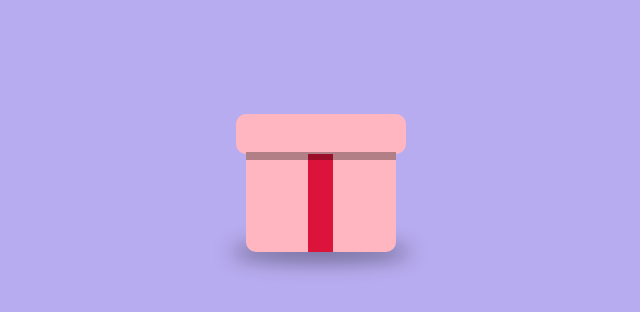
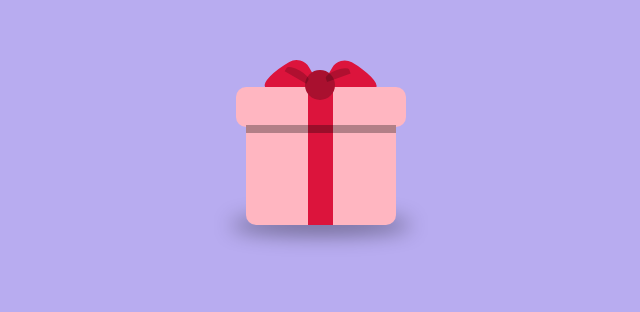
Before and after one commit to constantineeeeee/february-24-testing, a plain HTML site: page index.html in a window 1280 px wide. Shown: the part 248-560 px from the top of the page, without its empty margins (319-959 px from the left). Drawn offline with Linux system fonts and the light colour scheme; grey boxes are pictures that could not be loaded.

Commit message:
finish gift asset

```diff
--- a/index.html
+++ b/index.html
@@ -9,10 +9,26 @@
 </head>
 <body>
   <div class="container">
+
+    <div class="letter">
+      <div class="text">
+        <strong>Lorem Ipsum,</strong>
+        <img src="assets/Tobi1.png" alt="">
+        <p>
+          Lorem Ipsum
+        </p>
+        <p class="lowy">lowy</p>
+      </div>
+    </div>
+
     <div class="gift">
       <input type="checkbox" id="click">
-      <label for="clock" class="click"></label>
+      <label for="click" class="click"></label>
+      <div class="tape"></div>
       <div class="shadow"></div>
+
+
+
     </div>
   </div>
 
--- /dev/null
+++ b/script.js
@@ -0,0 +1,3 @@
+document.addEventListener("DOMContentLoaded", () => {
+
+});
--- a/style.css
+++ b/style.css
@@ -59,6 +59,18 @@ body {
   box-shadow: inset 0 8px rgba(0,0,0,0.3);
 }
 
+.letter {
+  /* display: none; */
+  z-index: -3;
+  /* background: #FAF9F6; */
+  background: white;
+  transition: 0.5s;
+}
+
+img {
+  width: 10px;
+}
+
 #click {
   display: none;
 }
@@ -78,5 +90,91 @@ body {
 .click::before {
   position: absolute;
   content: '';
+  width: 25px;
+  height: 40px;
+  background: crimson;
+  left: 72px;
+}
 
+.tape {
+  position: absolute;
+  background: crimson;
+  width: 2.5em;
+  height: 3em;
+  left: 25px;
+  top: -65px;
+  border-radius: 1.5em 0 3em 1em/ 1.5em 0 3em 3.5em;
+  transform: rotate(60deg);
+  z-index: -1;
+  transition: 0.5s;
 }
+
+.tape::before {
+  position: absolute;
+  content: '';
+  background: crimson;
+  width: 2.5em;
+  height: 3em;
+  left: 30px;
+  border-radius: 0 1.5em 1em 3em/0 1.5em 3.5em 3em;
+  top: -51px;
+  transform: rotate(-120deg)
+}
+
+.shadow {
+  position: absolute;
+  background: rgb(169, 16, 47);
+  width: 30px;
+  height: 30px;
+  top: -55px;
+  left: 59px;
+  border-radius: 50%;
+  border: none;
+  transform-origin: 100% 15%;
+  transition: 0.5s;
+}
+
+.shadow::before {
+  position: absolute;
+  content: '';
+  width: 25px;
+  height: 8px;
+  background: rgba(0,0,0,0.2);
+  left: -20px;
+  top: 0;
+  transform: rotate(30deg);
+  border-top-left-radius: 100%;
+  border-top-right-radius: 90%;
+}
+
+.shadow::after {
+  position: absolute;
+  content: '';
+  width: 25px;
+  height: 8px;
+  background: rgba(0,0,0,0.2);
+  left: 20px;
+  top: 0;
+  transform: rotate(-20deg);
+  border-top-left-radius: 100%;
+  border-top-right-radius: 90%;
+}
+
+#click:checked+.click{
+  transform: rotate(-110deg) scale(0.85);
+  /* visibility: hidden; */
+}
+#click:checked~.tape{
+  transform: rotate(-50deg) scale(0.85);
+  left: -80px;
+  top: -53px;
+}
+#click:checked~.shadow{
+  transform: rotate(-110deg) scale(0.85);
+  left: -110px;
+  top: -69px;
+}
+
+#click:checked~.letter {
+  display: block;
+}
```
Also changed, not shown: assets/Tobi2.png (added), 2 other files.
